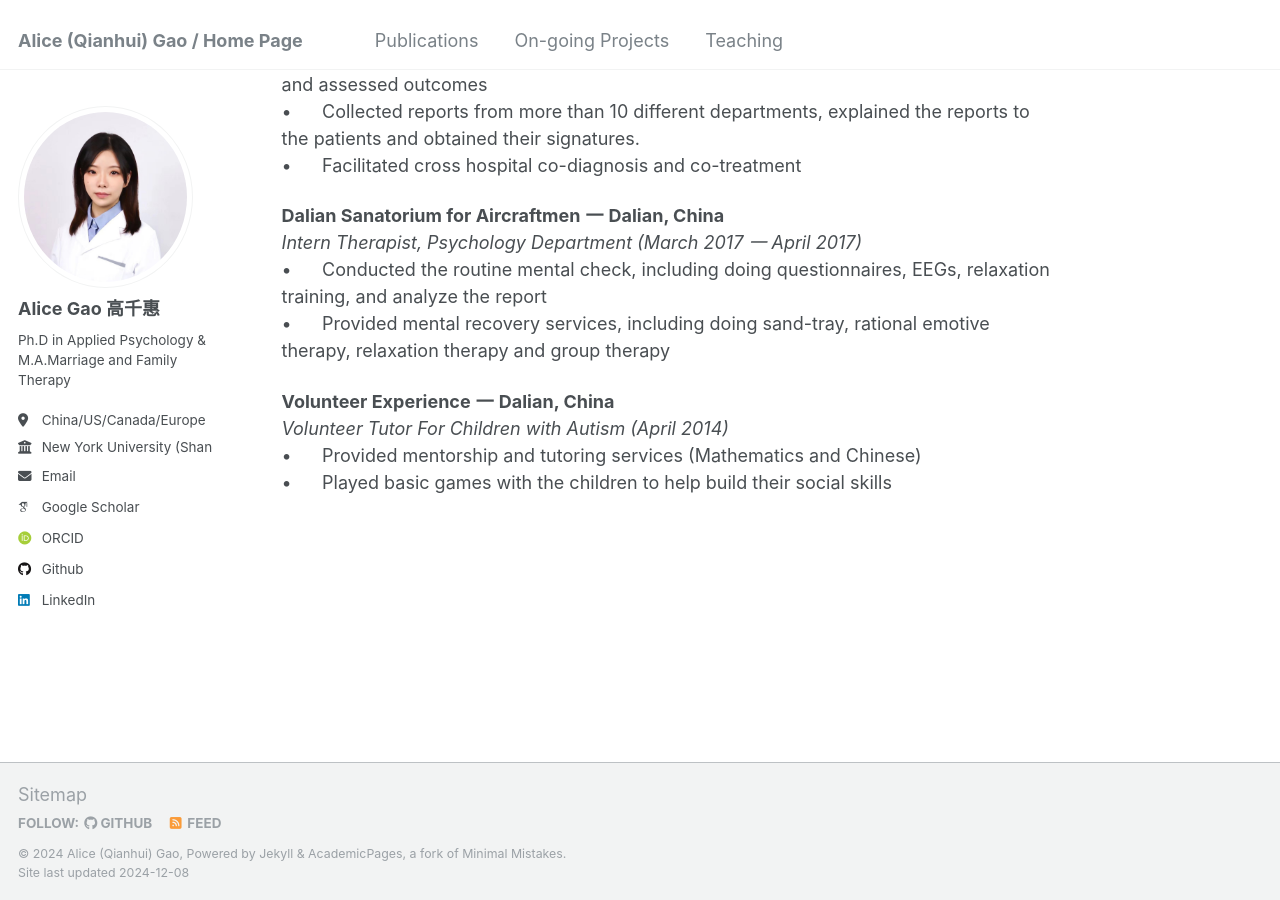
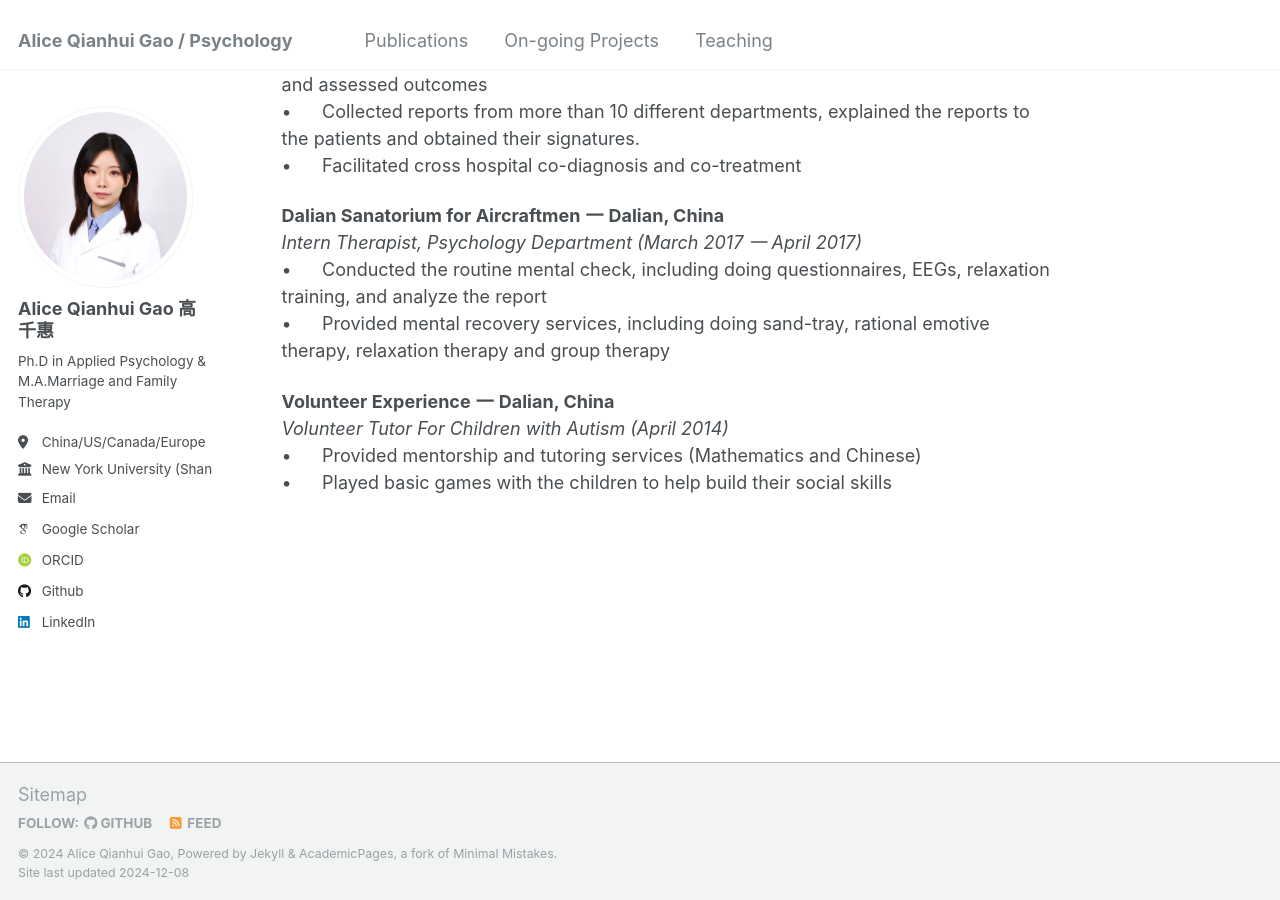
Before and after one commit to alicepsychology/alicepsychology.com, a Jekyll site: the page built from _pages/about.md, in a window 1280 px wide and 900 px high, scrolled down 2502 px. Built offline with Jekyll 4.4.1, drawn with Linux system fonts in a browser that asks for light colours; some web fonts are replaced.

Commit message:
Update _config.yml

```diff
--- a/_config.yml
+++ b/_config.yml
@@ -8,9 +8,9 @@
 
 # Basic Site Settings
 locale                   : "en-US"
-title                    : "Alice (Qianhui) Gao / Home Page"
+title                    : "Alice Qianhui Gao / Psychology"
 title_separator          : "-"
-name                     : &name "Alice (Qianhui) Gao"
+name                     : &name "Alice Qianhui Gao"
 description              : &description "Psychology Research"
 url                      : https://alicepsychology.com # the base hostname & protocol for your site e.g. "https://[your GitHub username].github.io"
 baseurl                  : # the subpath of your site, e.g. "/blog"
@@ -22,7 +22,7 @@ repository               : "https://alicepsychology.com"
 author:
   # Biographic information
   avatar           : "profile.png"
-  name             : "Alice Gao 高千惠"
+  name             : "Alice Qianhui Gao 高千惠"
   pronouns         : # example: "she/her"
   bio              : "Ph.D in Applied Psychology & M.A.Marriage and Family Therapy"
   location         : "China/US/Canada/Europe"
```
